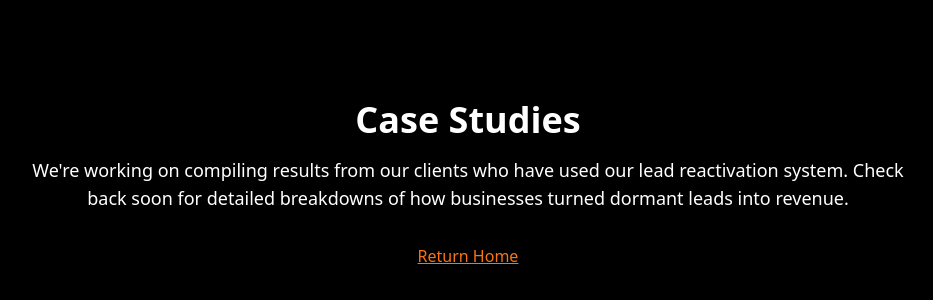
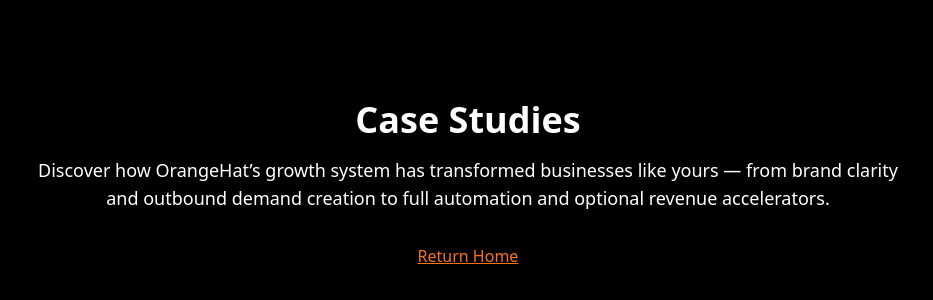
Before and after one commit to MrOrangeUS/orangehat-marketing, a Next.js app: page /case-studies in a window 1280 px wide. Shown: the part 216-516 px from the top of the page, without its empty margins (172-1105 px from the left). Built offline with nearby package versions, Linux system fonts and the light colour scheme.

Commit message:
Update page.tsx

```diff
--- a/app/case-studies/page.tsx
+++ b/app/case-studies/page.tsx
@@ -3,8 +3,13 @@ export default function CaseStudiesPage() {
     <main className="text-white bg-black min-h-screen flex items-center justify-center p-8">
       <section className="max-w-4xl mx-auto text-center">
         <h1 className="text-4xl font-bold mb-4">Case Studies</h1>
-        <p className="text-lg mb-8">We're working on compiling results from our clients who have used our lead reactivation system. Check back soon for detailed breakdowns of how businesses turned dormant leads into revenue.</p>
-        <a href="/" className="text-orange-500 underline">Return Home</a>
+        <p className="text-lg mb-8">
+          Discover how OrangeHat’s growth system has transformed businesses like yours — from brand clarity and outbound
+          demand creation to full automation and optional revenue accelerators.
+        </p>
+        <a href="/" className="text-orange-500 underline">
+          Return Home
+        </a>
       </section>
     </main>
   );
```
